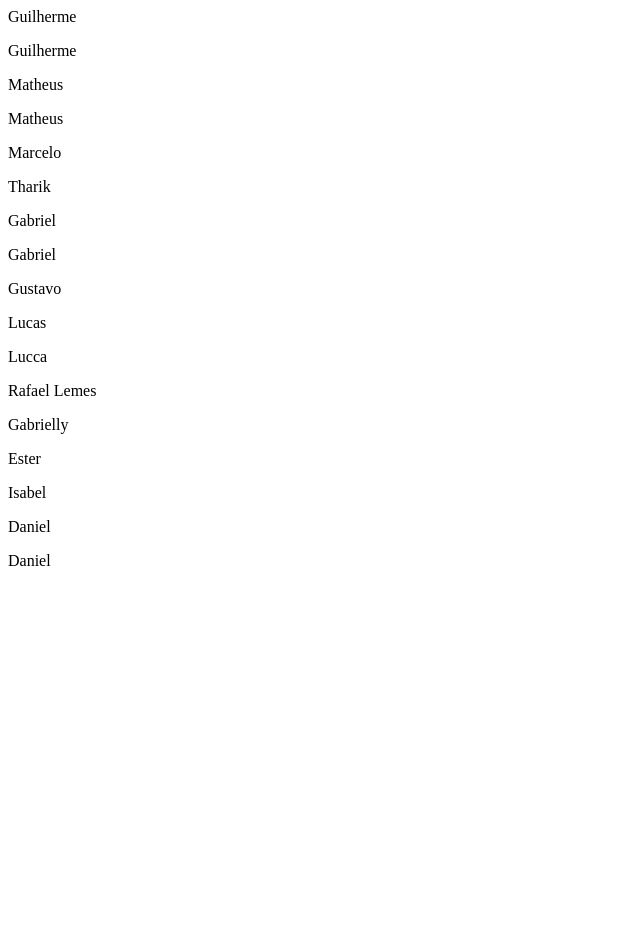
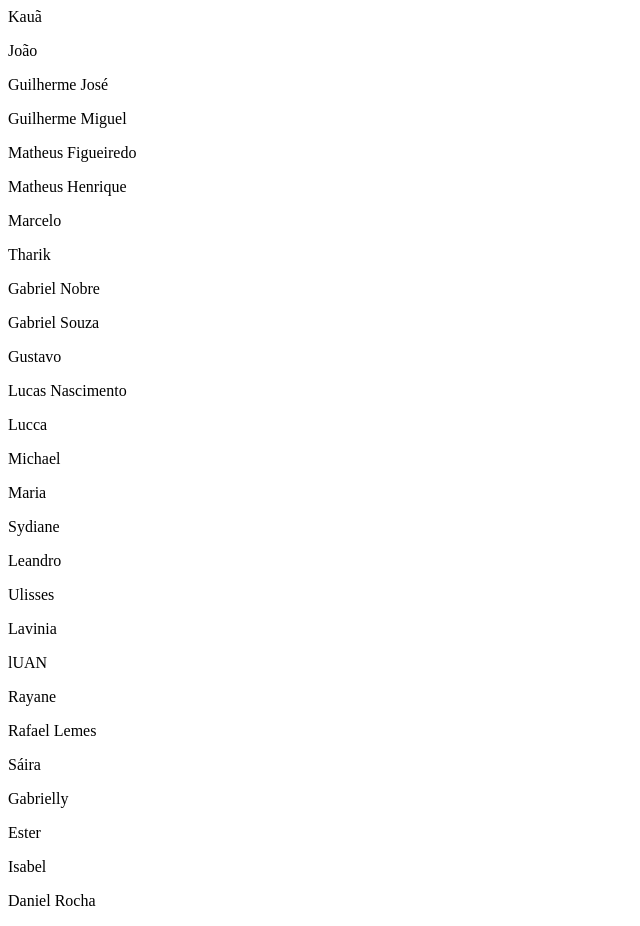
Before and after one commit to tharik77/tharik77, a plain HTML site: page index.html in a window 1280 px wide. Shown: the whole page, without its empty margins (0-640 px from the left). Before the commit the page ends 800 px from the top, so only its background shows below. Drawn offline with Linux system fonts and the light colour scheme.

Commit message:
Update index.html

```diff
--- a/index.html
+++ b/index.html
@@ -3,22 +3,34 @@
     <title>Meu site</title>
   </head>
   <body>
-    <p>Guilherme</p>
-    <p>Guilherme</p>
-    <p>Matheus</p>
-    <p>Matheus</p>
+    <p>Kauã</p>
+    <p>João</p>
+    <p>Guilherme José</p>
+    <p>Guilherme Miguel</p>
+    <p>Matheus Figueiredo</p>
+    <p>Matheus Henrique</p>
     <p>Marcelo</p>
     <p>Tharik</p>
-    <p>Gabriel</p>
-    <p>Gabriel</p>
+    <p>Gabriel Nobre</p>
+    <p>Gabriel Souza</p>
     <p>Gustavo</p>
-    <p>Lucas</p>
+    <p>Lucas Nascimento</p>
     <p>Lucca</p>
+    <p>Michael</p>
+    <p>Maria</p>
+    <p>Sydiane</p>
+    <p>Leandro</p>
+    <p>Ulisses</p>
+    <p>Lavinia</p>
+    <p>lUAN</p>
+    <p>Rayane<p>
     <p>Rafael Lemes</p>
+    <p>Sáira</p>
     <p>Gabrielly</p>
     <p>Ester</p>
     <p>Isabel</p>
-    <p>Daniel</p>
-    <p>Daniel</p>
+    <p>Daniel Rocha</p>
+
+
   </body>
 </html>
```
